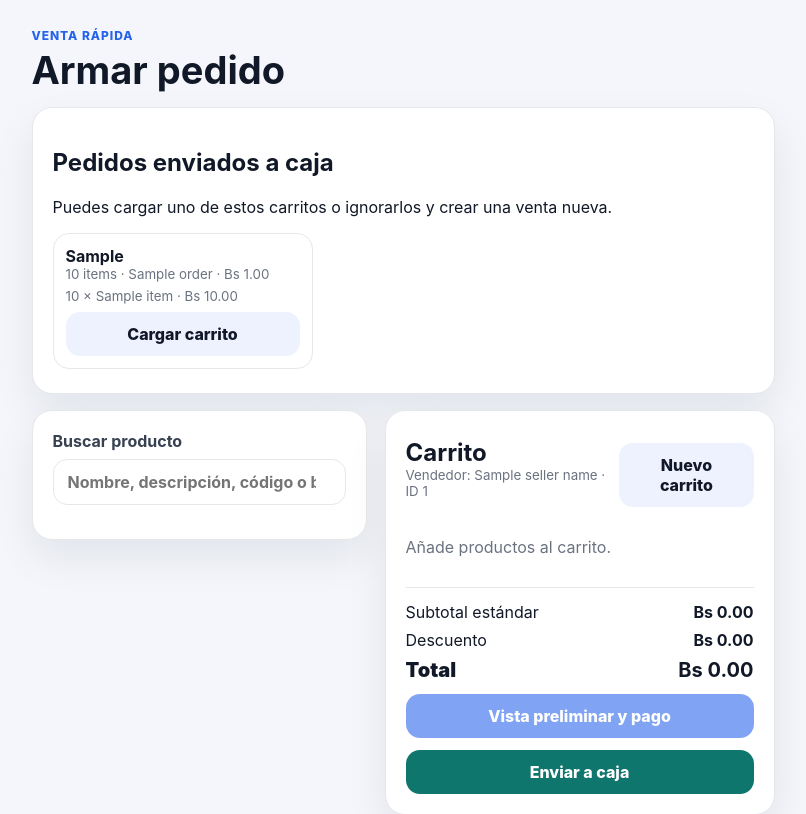
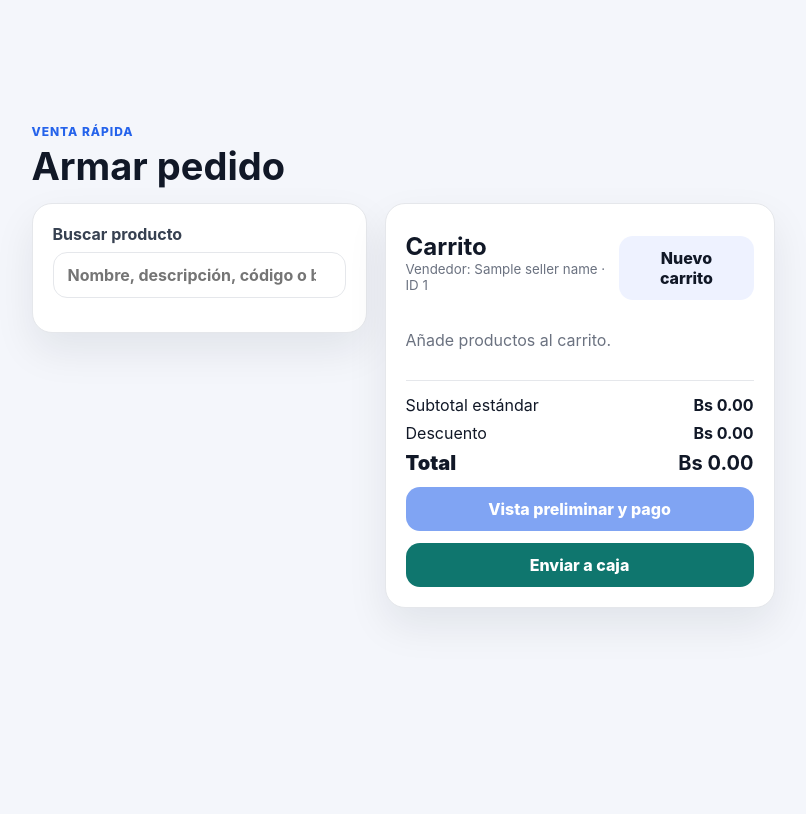
Before and after one commit to lfserna/ferreteria, a Flask app: template app/templates/sales/index.html in a window 1280 px wide. Shown: the top 814 px of the page, without its empty margins (237-1043 px from the left). After the commit the page ends 618 px from the top, so only its background shows below. Run offline with Flask 3, Linux system fonts and the light colour scheme; the template is opened without the code that fills it: most values are stand-ins (such as "Sample title", 1, 10 or a date in 2020).

Commit message:
Preparar POS para refresco automatico

```diff
--- a/app/templates/sales/index.html
+++ b/app/templates/sales/index.html
@@ -9,8 +9,8 @@
         <div>
             <h2>{% if caja_abierta %}Caja abierta{% else %}Caja cerrada{% endif %}</h2>
             {% if caja_abierta %}
-            <small>Inicio efectivo: Bs {{ '%.2f'|format(caja.session.monto_inicial_efectivo) }} · Inicio QR: Bs {{ '%.2f'|format(caja.session.monto_inicial_qr) }}</small>
-            <small>Esperado efectivo: Bs {{ '%.2f'|format(caja.esperado_efectivo) }} · Esperado QR: Bs {{ '%.2f'|format(caja.esperado_qr) }}</small>
+            <small>Inicio efectivo: <span id="cashQuickInitialCash">Bs {{ '%.2f'|format(caja.session.monto_inicial_efectivo) }}</span> · Inicio QR: <span id="cashQuickInitialQr">Bs {{ '%.2f'|format(caja.session.monto_inicial_qr) }}</span></small>
+            <small>Esperado efectivo: <span id="cashQuickExpectedCash">Bs {{ '%.2f'|format(caja.esperado_efectivo) }}</span> · Esperado QR: <span id="cashQuickExpectedQr">Bs {{ '%.2f'|format(caja.esperado_qr) }}</span></small>
             {% else %}
             <small>Debes abrir caja antes de confirmar ventas.</small>
             {% endif %}
@@ -20,13 +20,13 @@
 </section>
 {% endif %}
 
-{% if pending_orders %}
-<section class="panel pending-orders">
+{% if can_confirm %}
+<section class="panel pending-orders" id="pendingOrdersPanel" {% if not pending_orders %}hidden{% endif %}>
     <h2>Pedidos enviados a caja</h2>
     <p class="muted">Puedes cargar uno de estos carritos o ignorarlos y crear una venta nueva.</p>
-    <div class="order-strip">
+    <div class="order-strip" id="pendingOrdersList">
         {% for order in pending_orders %}
-        <article class="order-chip" style="text-align:left;min-width:260px;max-width:360px">
+        <article class="order-chip" data-pending-order="{{ order.id }}" style="text-align:left;min-width:260px;max-width:360px">
             <strong>{{ order.codigo_orden }}</strong>
             <small>{{ order.items }} items · {{ order.vendedor_nombre or 'Sin vendedor' }} · Bs {{ '%.2f'|format(order.total_estimado) }}</small>
             <div style="margin-top:6px">
@@ -67,13 +67,13 @@
     <section class="modal__content" role="dialog" aria-modal="true">
         <header class="modal__header"><div><p class="eyebrow">Cierre de caja</p><h2>Cerrar caja</h2></div><button class="icon-btn" type="button" data-close-modal>×</button></header>
         <div class="checkout-preview">
-            <div class="checkout-row"><span>Inicial efectivo</span><strong>Bs {{ '%.2f'|format(caja.session.monto_inicial_efectivo) }}</strong></div>
-            <div class="checkout-row"><span>Ventas efectivo</span><strong>Bs {{ '%.2f'|format(caja.ventas_efectivo) }}</strong></div>
-            <div class="checkout-row"><span>Esperado efectivo</span><strong>Bs {{ '%.2f'|format(caja.esperado_efectivo) }}</strong></div>
+            <div class="checkout-row"><span>Inicial efectivo</span><strong id="cashCloseInitialCash">Bs {{ '%.2f'|format(caja.session.monto_inicial_efectivo) }}</strong></div>
+            <div class="checkout-row"><span>Ventas efectivo</span><strong id="cashCloseSalesCash">Bs {{ '%.2f'|format(caja.ventas_efectivo) }}</strong></div>
+            <div class="checkout-row"><span>Esperado efectivo</span><strong id="cashCloseExpectedCash">Bs {{ '%.2f'|format(caja.esperado_efectivo) }}</strong></div>
             <hr>
-            <div class="checkout-row"><span>Inicial QR</span><strong>Bs {{ '%.2f'|format(caja.session.monto_inicial_qr) }}</strong></div>
-            <div class="checkout-row"><span>Ventas QR</span><strong>Bs {{ '%.2f'|format(caja.ventas_qr) }}</strong></div>
-            <div class="checkout-row"><span>Esperado QR</span><strong>Bs {{ '%.2f'|format(caja.esperado_qr) }}</strong></div>
+            <div class="checkout-row"><span>Inicial QR</span><strong id="cashCloseInitialQr">Bs {{ '%.2f'|format(caja.session.monto_inicial_qr) }}</strong></div>
+            <div class="checkout-row"><span>Ventas QR</span><strong id="cashCloseSalesQr">Bs {{ '%.2f'|format(caja.ventas_qr) }}</strong></div>
+            <div class="checkout-row"><span>Esperado QR</span><strong id="cashCloseExpectedQr">Bs {{ '%.2f'|format(caja.esperado_qr) }}</strong></div>
         </div>
         <form class="form-stack" method="post" action="{{ url_for('sales.cerrar_caja') }}" id="cashCloseForm" data-expected-cash="{{ '%.2f'|format(caja.esperado_efectivo) }}" data-expected-qr="{{ '%.2f'|format(caja.esperado_qr) }}">
             <p class="page-note">Los montos finales son editables. Si no coinciden con el esperado, el sistema guardará la diferencia positiva o negativa.</p>
@@ -125,9 +125,13 @@ function bindCashCloseDifference(){
     if(diffQr)diffQr.textContent=fmt(dq);
     if(diffTotal)diffTotal.textContent=fmt(dc+dq);
   };
+  cash?.removeEventListener?.('input',cash.__cashDiffRender||(()=>{}));
+  qr?.removeEventListener?.('input',qr.__cashDiffRender||(()=>{}));
+  cash&&(cash.__cashDiffRender=render);
+  qr&&(qr.__cashDiffRender=render);
   cash?.addEventListener('input',render);
   qr?.addEventListener('input',render);
   render();
 }
 document.addEventListener('DOMContentLoaded',bindCashCloseDifference);
-</script><script src="{{ url_for('static', filename='js/sales.js') }}?v=20260625-4"></script>{% endblock %}
+</script><script src="{{ url_for('static', filename='js/sales.js') }}?v=20260625-5"></script>{% endblock %}
```
